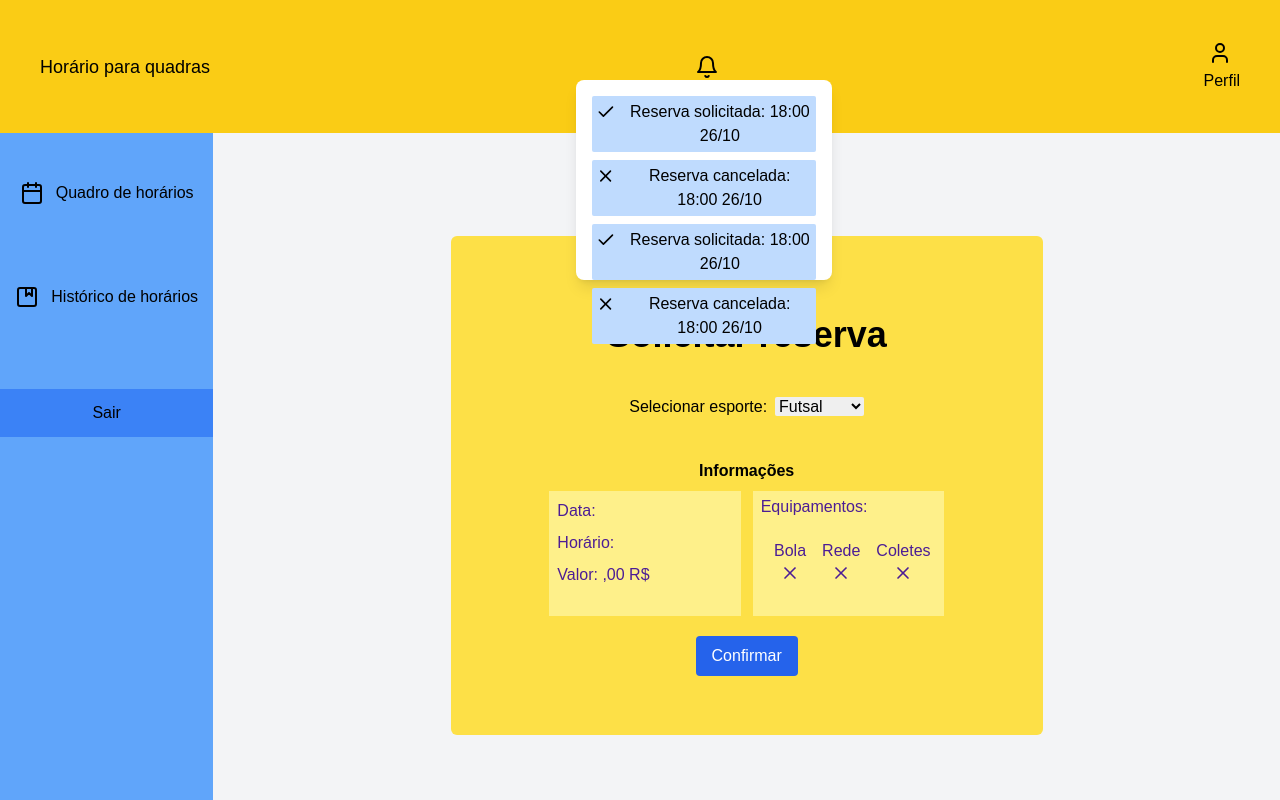
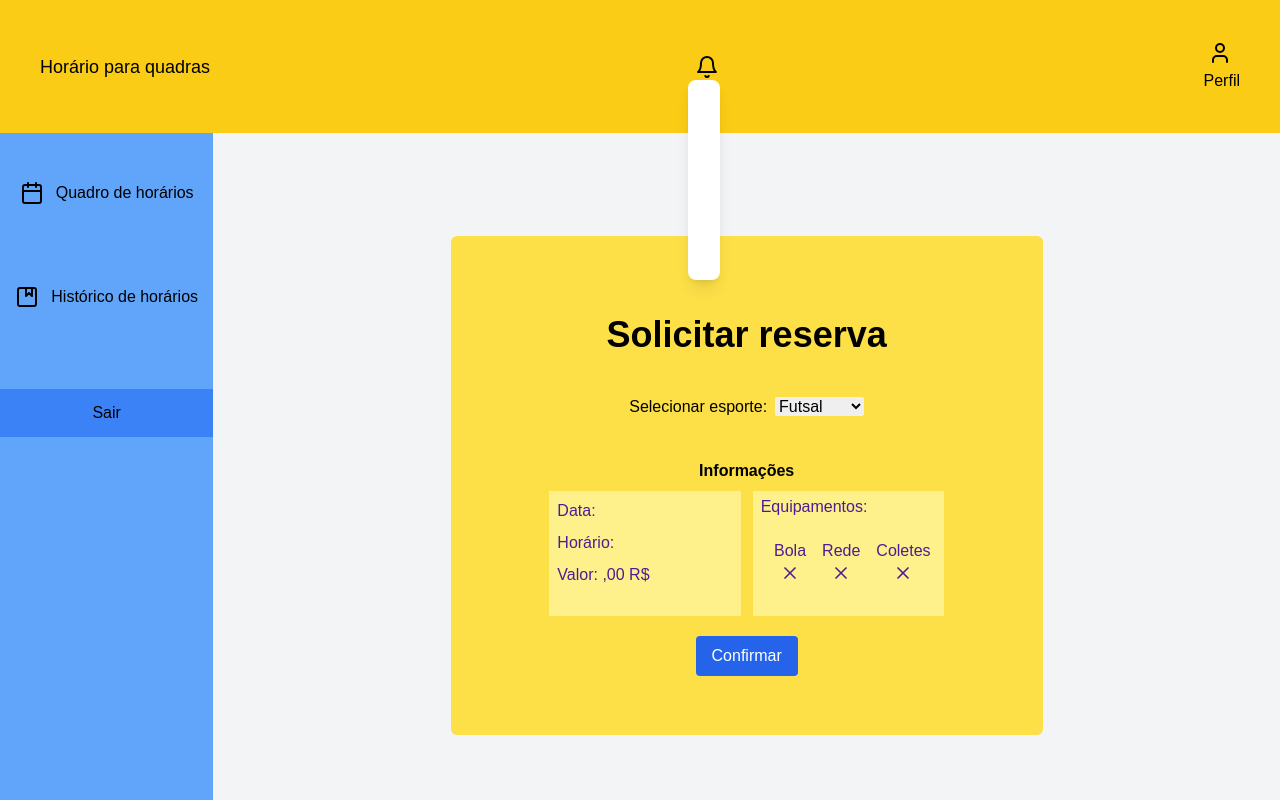
Before and after one commit to Italocr11/Projeto-Engenharia-de-Software-Front, a Next.js app in the folder frontproj/: page /solicitarReserva in a window 1280 px wide. Both pictures are taken after a click on the button 706 px from the left and 66 px from the top of the page. Built offline with nearby package versions, Linux system fonts and the light colour scheme.

Commit message:
Criação de componenetes e busca de API

```diff
--- a/frontproj/src/app/interfacePrincipal/page.jsx
+++ b/frontproj/src/app/interfacePrincipal/page.jsx
@@ -7,7 +7,7 @@ import useSWR from "swr";
 // const fetcher = (url) => fetch(url).then((res) => res.json());
 
 export default function InterfacePrincipal() {
-  /*const { data: reservas, error } = useSWRexitapi/reservas", fetcher);
+  /*const { data: reservas, error } = useSWR("/exitapi/reservas", fetcher);
 
   if (error) {
     return <div>Erro ao carregar as reservas!</div>;
@@ -26,7 +26,7 @@ export default function InterfacePrincipal() {
               Horários reservados recentemente
             </h1>
           </div>
-          {/*reservas.map((reserva) => (
+          {/*reservas && Array.isArray(reservas) && reservas.map((reserva) => (
             <InfoReservInterf
               key={reserva.esporte}
               reserva={reserva}
--- a/frontproj/src/components/GuiaNotf.jsx
+++ b/frontproj/src/components/GuiaNotf.jsx
@@ -1,34 +1,10 @@
-import { Check, X } from "lucide-react";
+import Notf from "./Notf";
 
 function GuiaNotf() {
   return (
     <div className="h-screen w-screen flex  justify-center">
-      <div className="absolute ml-32 top-20 text-black bg-white p-4 shadow-lg rounded-lg h-1/4 w-1/5">
-        {/* Conteúdo da caixa de notificações pode ser adicionado aqui */}
-        <button className="bg-blue-200 rounded-sm p-1 w-full mb-2">
-          <div className="flex flex-row space-x-3">
-            <Check></Check>
-            <p>Reserva solicitada: 18:00 26/10</p>
-          </div>
-        </button>
-        <button className="bg-blue-200 rounded-sm p-1 w-full mb-2">
-          <div className="flex flex-row space-x-3">
-            <X></X>
-            <p>Reserva cancelada: 18:00 26/10</p>
-          </div>
-        </button>
-        <button className="bg-blue-200 rounded-sm p-1 w-full mb-2">
-          <div className="flex flex-row space-x-3">
-            <Check></Check>
-            <p>Reserva solicitada: 18:00 26/10</p>
-          </div>
-        </button>
-        <button className="bg-blue-200 rounded-sm p-1 w-full mb-2">
-          <div className="flex flex-row space-x-3">
-            <X></X>
-            <p>Reserva cancelada: 18:00 26/10</p>
-          </div>
-        </button>
+      <div className="absolute ml-32 top-20 text-black bg-white p-4 shadow-lg rounded-lg h-1/4 w-2/7">
+        <Notf></Notf>
       </div>
     </div>
   );
--- a/frontproj/src/components/Interface.jsx
+++ b/frontproj/src/components/Interface.jsx
@@ -1,9 +1,6 @@
 "use client";
 
-import { Bell } from "lucide-react";
-import { Album } from "lucide-react";
-import { Calendar } from "lucide-react";
-import { User } from "lucide-react";
+import { Bell, Album, Calendar, User } from "lucide-react";
 import { useRouter } from "next/navigation";
 import { useState } from "react";
 import GuiaNotf from "./GuiaNotf";
@@ -23,7 +20,7 @@ export default function Interface({ children }) {
       <header className="bg-yellow-400 h-1/6 flex flex-row flex-1 text-black items-center justify-between">
         <button
           onClick={() => {
-            router.push("/interfacePrincipal ");
+            router.push("/interfacePrincipal");
           }}
           className="ml-10 hover:text-gray-700"
         >
@@ -52,7 +49,6 @@ export default function Interface({ children }) {
       <div className="flex flex-row flex-1 h-[calc(100vh-6rem)] text-black">
         <nav className="bg-blue-400 w-1/6 flex flex-col space-y-20 items-center justify-start overflow-y-auto pt-10 ">
           <button
-            href="#"
             className="flex items-center hover:text-gray-700 pt-2"
             onClick={() => {
               router.push("./quadro");
@@ -61,7 +57,6 @@ export default function Interface({ children }) {
             <Calendar className="mr-3" /> Quadro de horários
           </button>
           <button
-            href="#"
             className="flex items-center hover:text-gray-700"
             onClick={() => {
               router.push("/historico");
--- /dev/null
+++ b/frontproj/src/components/Notf.jsx
@@ -0,0 +1,40 @@
+import { Check, X } from "lucide-react";
+import useSWR from "swr";
+
+// const fetcher = (url) => fetch(url).then((res) => res.json());
+
+export default function Notf() {
+  /* const { data: notificacao, error } = useSWR("/exitapi/notificacao", fetcher);
+
+  if (error) {
+    return <div>Erro ao carregar as notificações!</div>;
+  }
+
+  if (!notificacao) {
+    return <div>Carregando notificações...</div>;
+  } */
+
+  return (
+    <div className="rounded-sm w-full mb-2 space-y-3">
+      {/*notificacoes && Array.isArray(notificacao) && notificacao.map((notificacao) => (
+        <div key={notificacao.id}>
+          {notificacao.icone ? (
+            <div className="flex flex-row space-x-1 bg-blue-300 p-2">
+              <Check />
+              <p>
+                Reserva solicitada: {notificacao.horario} {notificacao.data}
+              </p>
+            </div>
+          ) : (
+            <div className="flex flex-row space-x-1 bg-blue-300 p-2">
+              <X />
+              <p>
+                Reserva cancelada: {notificacao.horario} {notificacao.data}
+              </p>
+            </div>
+          )}
+        </div>
+      ))*/}
+    </div>
+  );
+}
```
